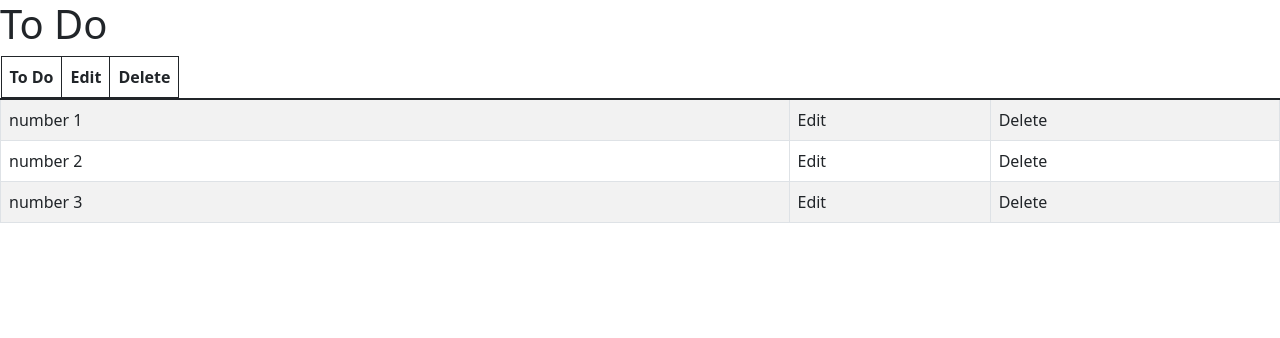
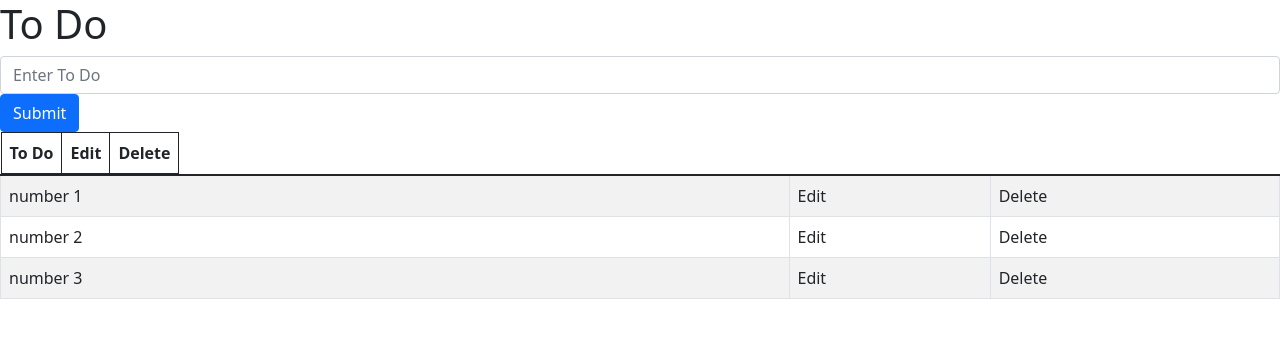
Before and after one commit to mug913/ToDoTut, a React (Create React App) app: page / in a window 1280 px wide. Shown: the top 338 px of the page. Built offline with nearby package versions, Linux system fonts and the light colour scheme.

Commit message:
added add Todo functionality to todosReducer

```diff
--- a/src/App.js
+++ b/src/App.js
@@ -1,6 +1,7 @@
 import React, { useReducer} from 'react';
 //import { UserForm } from './Components/UserForm';
 import { ToDoList } from './Components/ToDoList';
+import {v4 as uuidv4} from 'uuid'
 
 //set initial global state
 const todosInitialState ={
@@ -10,6 +11,10 @@ const todosInitialState ={
 //create reducer function
 function todosReducer(state,action){
   switch(action.type){
+    case 'add':
+      const newTodo = {id: uuidv4(), text:action.payload}
+      const addedTodos =[...state.todos,newTodo]
+      return{...state,todos:addedTodos}
     case 'delete':
       const filteredTodoState = state.todos.filter( todo=> todo.id !== action.payload.id)
       return{...state, todos:filteredTodoState}
--- a/src/Components/ToDoList.js
+++ b/src/Components/ToDoList.js
@@ -1,13 +1,28 @@
-import React, {useContext} from 'react'
+import React, {useContext, useState} from 'react'
 import { TodosContext } from '../App'
-import { Table } from 'react-bootstrap'
+import { Table, Form, Button } from 'react-bootstrap'
 import 'bootstrap/dist/css/bootstrap.css';
 
 export function ToDoList(){
     const {state,dispatch} =useContext(TodosContext);
+    const [todoText, setTodoText] = useState("")
+
+    const handleSubmit = e =>{
+        e.preventDefault();
+        dispatch({type: 'add', payload: todoText})
+        setTodoText("")
+    }
 
     return(
         <div>
+            <Form onSubmit={handleSubmit}>
+            <Form.Group controlId="formBasicText">
+                <Form.Control type="text" placeholder="Enter To Do" onChange={e=> setTodoText(e.target.value)}/>
+            </Form.Group>
+            <Button variant="primary" type="submit">
+                Submit
+            </Button>
+            </Form>
             <Table striped bordered hover>
             <thread>
                 <tr>
```
